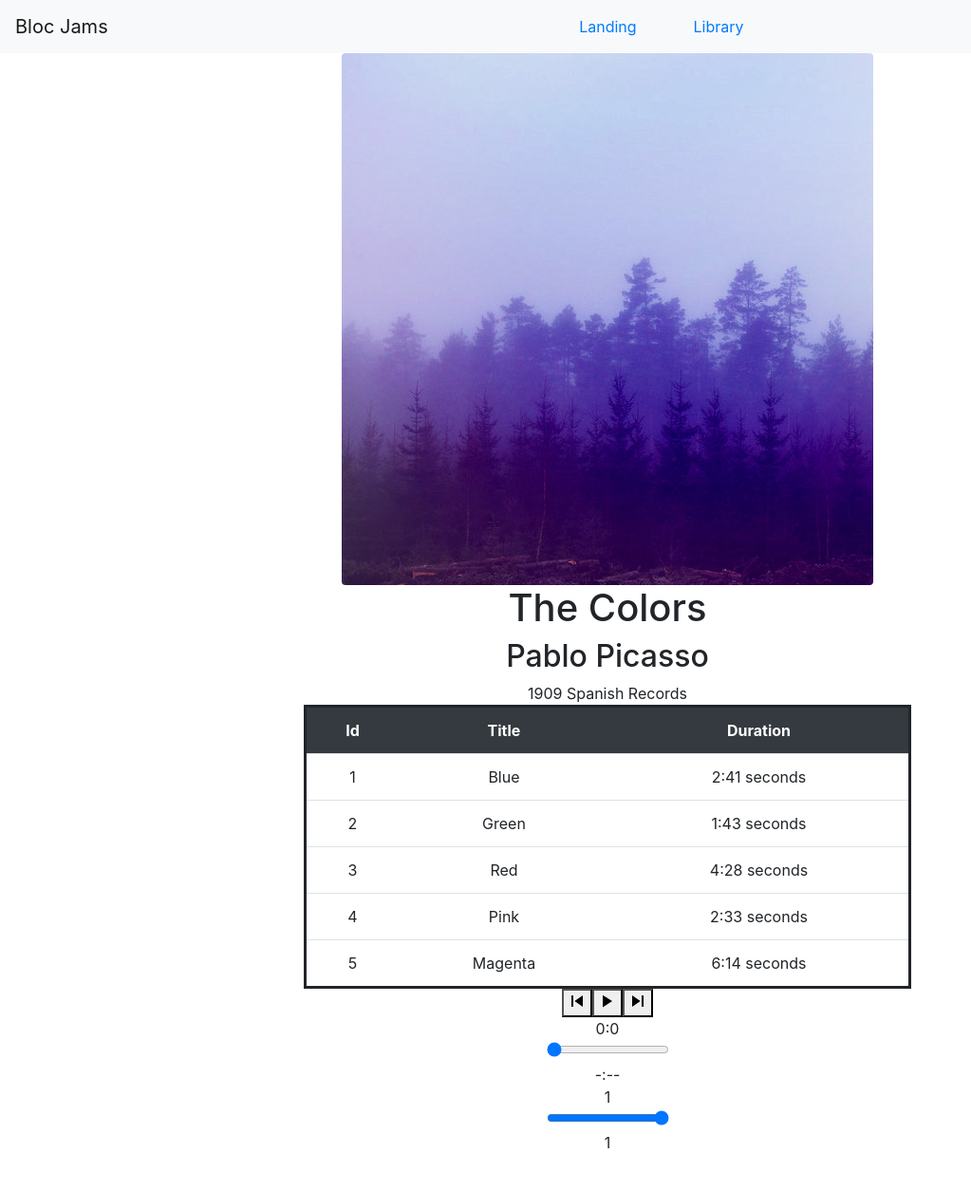
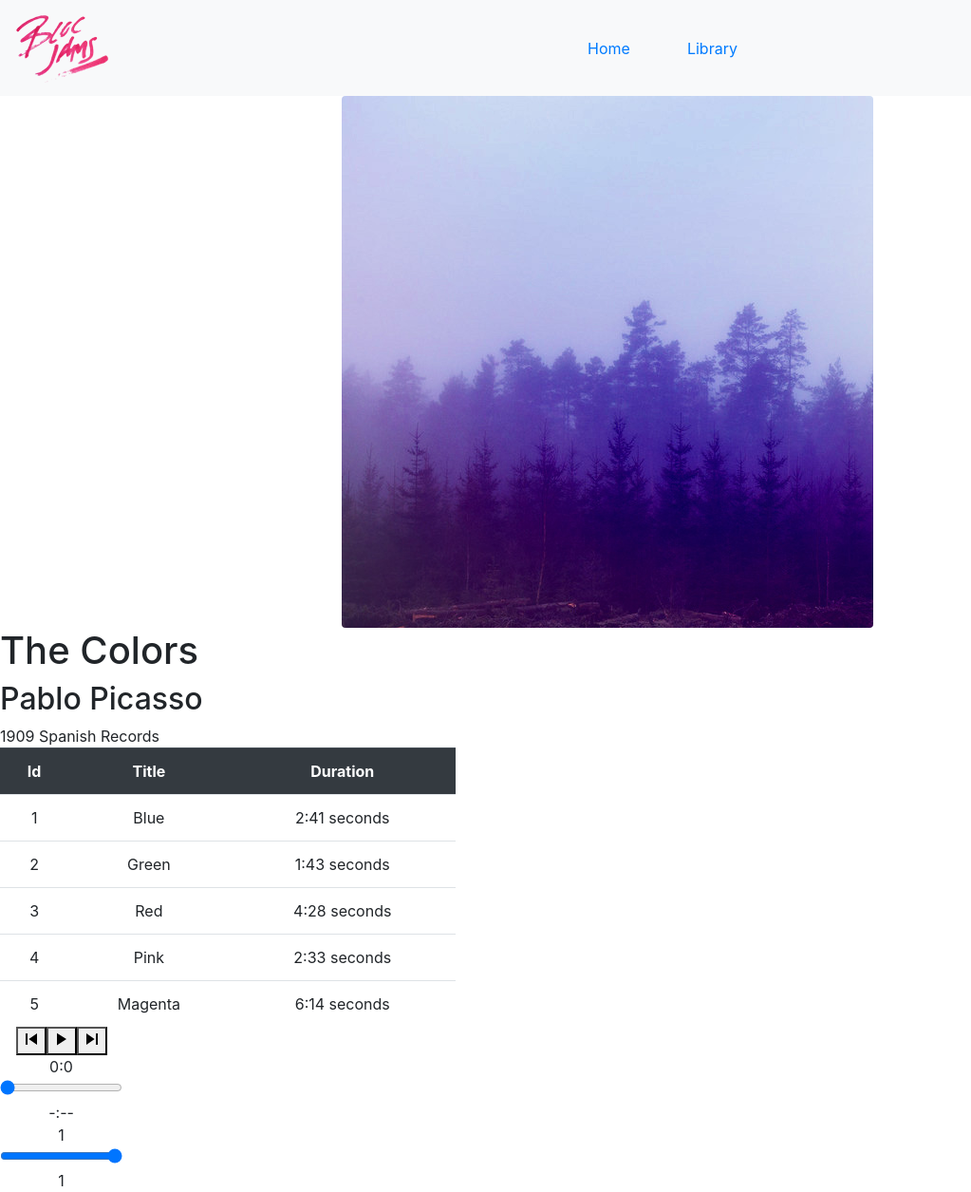
Before and after one commit to fbadruddin/bloc-jams-react, a React (Create React App) app: page /album/the-colors in a window 1280 px wide. Shown: the whole page at 95% size, without its empty margins (0-1023 px from the left). Before the commit the page ends 1215 px from the top, so only its background shows below. Built offline with nearby package versions, Linux system fonts and the light colour scheme.

Commit message:
implemented changes as requested

```diff
--- a/src/App.css
+++ b/src/App.css
@@ -35,14 +35,31 @@
   padding-right:30px;
 }
 .card {
-  width: 25em;
   margin:0 auto;
   border:none;
 }
 .table {
-  border-radius: 5px;
   width: 50%;
   margin: 0px auto;
-  float: none;
-  border : solid
+  float: left;
+  border : none;
 }
+.col {
+  float: left;
+}
+.point-title {
+  font: bold
+}
+.card-header{
+  border:bottom;
+}
+.padding-0{
+  padding-right:0;
+  padding-left:0;
+}
+.album-details {
+  text-align: left;
+}
+.player-bar {
+  float:left;
+}
--- a/src/App.js
+++ b/src/App.js
@@ -12,11 +12,11 @@ class App extends Component {
       <div className="App">
         <nav className="navbar navbar-expand-sm bg-light navbar-light">
         <a className="navbar-brand" href="/">
-            Bloc Jams
+          <img src="./../assets/images/bloc_jams_logo.png" alt="Bloc Jams Landing" />
         </a>
             <ul className="navbar-nav mx-auto">
               <li className="nav-item">
-                <Link className="nav-item" to='/'>Landing</Link>
+                <Link className="nav-item" to='/'>Home</Link>
               </li>
               <li className="nav-item">
                 <Link className="nav-item" to='/Library'>Library</Link>
--- a/src/components/Album.js
+++ b/src/components/Album.js
@@ -146,17 +146,18 @@ class Album extends Component {
 
     render() {
         return (
-            <section className='Album'>
-                <section id="album-info">
+            <div className="row mx-0">
+                <div className="col px-0">
                     <img className="rounded" id="album-cover-art" src={this.state.album.albumCover} alt={this.state.album.title} />
+                </div>
+                <div className="col-sm-9 px-0">
                     <div className="album-details">
                         <h1 id="album-title">{this.state.album.title}</h1>
                         <h2 className="artist">{this.state.album.artist}</h2>
                         <div id="release-info">{this.state.album.releaseInfo}</div>
                     </div>
-                </section>
                     <div className="table-responsive">
-                    <table className="table table-hover" id="song-list" align='center'>
+                        <table className="table table-hover" id="song-list">
                             <colgroup>
                                 <col id="song-number-column" />
                                 <col id="song-title-column" />
@@ -199,7 +200,8 @@ class Album extends Component {
                     handleTimeChange ={(e) => this.handleTimeChange(e)}
                     handleVolumeChange = {(e) => this.handleVolumeChange(e)}
                 />
-            </section>
+                </div>
+            </div>
         );
     }
 }
--- a/src/components/Landing.js
+++ b/src/components/Landing.js
@@ -1,46 +1,33 @@
 import React from 'react';
 
 const Landing = () => (
-
-    <div>
-        <div className="row">
-            <div className="col">
-                <h1 className="shadow p-3 mb-5 bg-white rounded">
-                    Turn the music up!
-                </h1>
+    <div className="container">
+        <div className="card">
+            <div className="card-header">
+                    <h1>Turn the music up!</h1>
             </div>
-        </div>
+            <div className="card-body">
                 <div className="row">
                     <div className="col">
                         <h2 className="point-title">Choose your music</h2>
-            </div>
-        </div>
-        <div className="row">
-            <div className="col">
                         <p className="point-description">The world is full of music; why should you have to listen to music that someone else chose?</p>
                     </div>
-        </div>
-            <div className="row">
-                <div className="col">
+                    <div className="col-sm-5">
                         <h2 className="point-title">Unlimited, streaming, ad-free</h2>
-                </div>
-            </div>
-            <div className="row">
-              <div className="col">
                         <p className="point-description">No arbitrary limits. No distractions.</p>
                     </div>
-            </div>
-            <div className="row">
                     <div className="col">
                         <h2 className="point-title">Mobile enabled</h2>
-                </div>
-            </div>
-            <div className="row">
-                <div className="col">
                         <p className="point-description">Listen to your music on the go. This streaming service is available on all mobile platforms.</p>
                     </div>
                 </div>
             </div>
+        </div>
+    </div>
+
+
+
+
 );
 
 export default Landing;
--- a/src/components/Library.js
+++ b/src/components/Library.js
@@ -10,12 +10,14 @@ class Library extends Component {
     render() {
         return (
             <div className='card'>
+                <div className="card-body">
+                    <div className="row">
                 {
                     this.state.albums.map( (album, index) =>
                         <Link to={`/album/${album.slug}`} key={index}>
-                        <div className="card-body mx-auto">
-                            <img className="rounded" src={album.albumCover} alt={album.title} height="400" width="400"/>
-                            <div className="card text-dark bg-light">
+                                <div className="col">
+                                    <img className="rounded" src={album.albumCover} alt={album.title} height="200" width="200"  />
+                                    <div className="card text-bg-light">
                                         {album.title}
                                         <p>{album.artist}</p>
                                         <p>{album.songs.length} songs</p>
@@ -25,6 +27,8 @@ class Library extends Component {
                     )
                 }
                     </div>
+                </div>
+            </div>
      );
    }
  }
--- a/src/components/PlayerBar.js
+++ b/src/components/PlayerBar.js
@@ -15,7 +15,7 @@ class PlayerBar extends React.Component {
 
     render() {
         return (
-            <section name ='player-bar'>
+            <div className ='player-bar'>
                 <section id="buttons">
                     <button id="previous" onClick = {this.props.handlePrevious}>
                         <span><ion-icon name="skip-backward"></ion-icon></span>
@@ -56,7 +56,7 @@ class PlayerBar extends React.Component {
                     />
                     <div className="total-volume">{this.props.volume}</div>
                 </section>
-            </section>
+            </div>
         )
     }
 }
```
Lines whose indentation alone changed are shown as unchanged.
